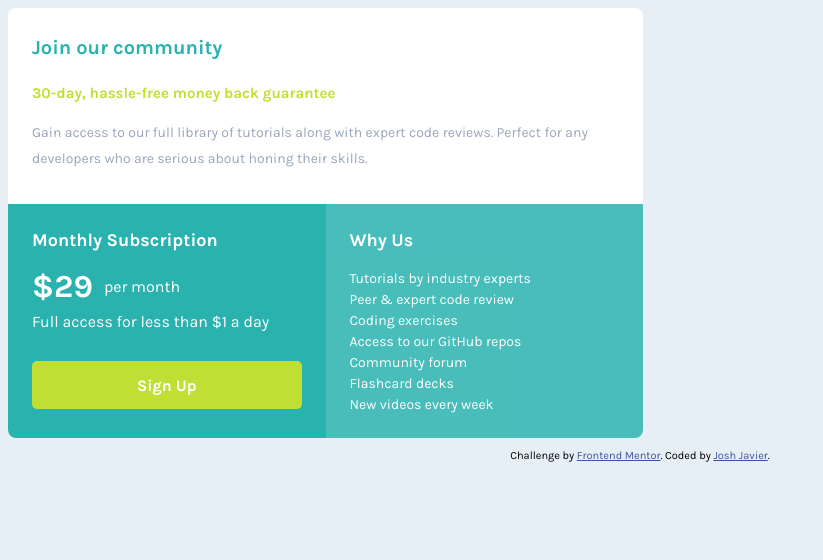
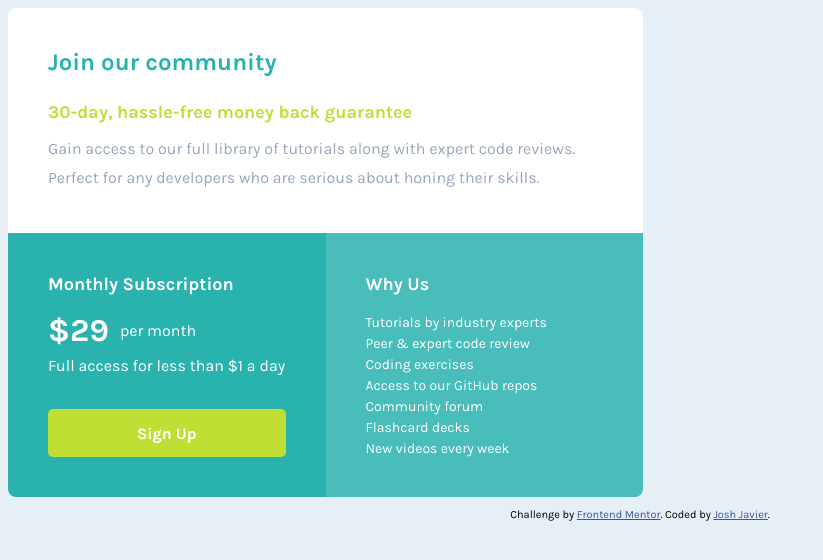
Before and after one commit to joshjavier/single-price-grid-component, a website: page index.html in a window 1280 px wide. Shown: the whole page, without its empty margins (0-823 px from the left). Drawn offline with Linux system fonts and the light colour scheme.

Commit message:
Apply fluid type and space sizes

```diff
--- a/index.html
+++ b/index.html
@@ -56,6 +56,10 @@
         max-inline-size: calc(635 / 16 * 1rem);
       }
 
+      .price-grid * {
+        margin: 0;
+      }
+
       .price-grid .btn {
         text-decoration: none;
         font-weight: 700;
@@ -80,6 +84,7 @@
         display: flex;
         align-items: center;
         gap: calc(11 / 16 * 1rem);
+        margin-block-end: calc(7 / 16 * 1rem);
       }
 
       .price-grid .price > :first-child {
@@ -87,13 +92,10 @@
         font-weight: 700;
       }
 
-      .price-grid .price,
-      .price-grid .price ~ :not(.btn) {
-        margin-block: 0 calc(7 / 16 * 1rem);
-      }
-
       .price-grid section {
-        padding: calc(25 / 16 * 1rem) calc(24 / 16 * 1rem);
+        padding: clamp(1.5rem, 0.5rem + 5vw, 2.5rem);
+        display: flex;
+        flex-direction: column;
       }
 
       .price-grid section:not(.hook) {
@@ -114,13 +116,11 @@
         margin-block-end: 0;
       }
 
+      /* Hook section */
       .price-grid .hook {
-        padding-block: calc(28 / 16 * 1rem) calc(32 / 16 * 1rem);
-        font-size: calc(14 / 16 * 1rem);
-      }
-
-      .price-grid .hook > * + * {
-        margin-block: calc(17 / 16 * 1rem) 0;
+        padding-top: clamp(1.75rem, 1rem + 3.75vw, 2.5rem);
+        padding-bottom: clamp(2rem, 1.5rem + 2.5vw, 2.5rem);
+        font-size: clamp(0.875rem, 0.75rem + 0.625vw, 1rem);
       }
 
       .price-grid .hook .title,
@@ -130,24 +130,31 @@
 
       .price-grid .hook .title {
         color: var(--cyan);
-        margin-block: 0 calc(25 / 16 * 1rem);
-        font-size: calc(20 / 16 * 1rem);
+        margin-bottom: calc(25 / 16 * 1rem);
+        font-size: clamp(1.25rem, 1rem + 1.25vw, 1.5rem);
       }
 
       .price-grid .hook .subtitle {
         color: var(--bright-yellow);
         line-height: 125%;
-        font-size: calc(15 / 16 * 1rem);
+        font-size: clamp(0.9375rem, 0.75rem + 0.9375vw, 1.125rem);
+        margin-block: 0 clamp(0.625rem, 1.5rem - 2.1875vw, 1.0625rem);
       }
 
       .price-grid .hook .description {
         line-height: 185%;
       }
 
-      .price-grid .pricing > :last-child {
-        margin-block-start: calc(30 / 16 * 1rem);
+      /* Pricing section */
+      .price-grid .pricing > :nth-last-child(2) {
+        margin-block-end: calc(30 / 16 * 1rem);
       }
 
+      .price-grid .pricing > :last-child {
+        margin-block-start: auto;
+      }
+
+      /* Why Us section */
       .price-grid .why-us > :first-child {
         margin-block-end: calc(19 / 16 * 1rem);
       }
```
